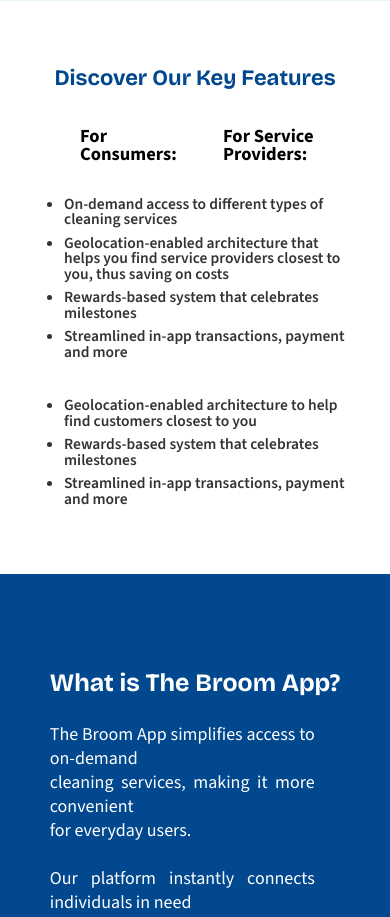
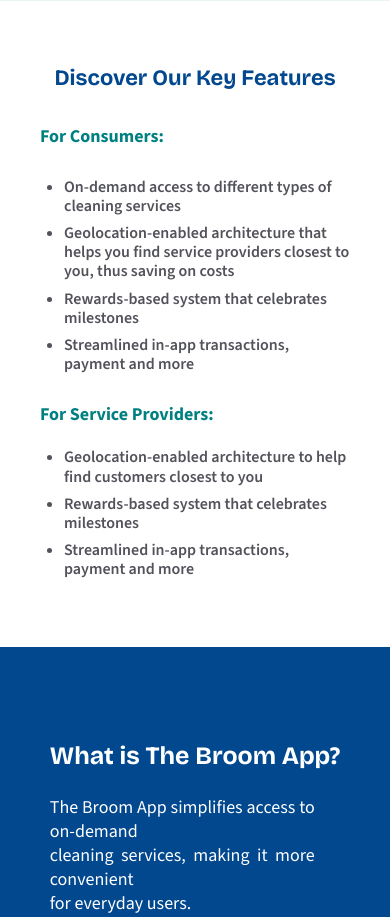
Before and after one commit to Uppist/broomapp, a React (Vite) app: page / in a window 390 px wide. Shown: the part 900-1817 px from the top of the page. Built offline with nearby package versions, Linux system fonts and the light colour scheme.

Commit message:
Added Features Mobile Responsiveness

```diff
--- a/src/components/Features.jsx
+++ b/src/components/Features.jsx
@@ -1,3 +1,5 @@
+import React from 'react';
+
 const Features = () => {
   const consumersFeatures = [
     'On-demand access to different types of cleaning services',
@@ -18,8 +20,8 @@
         <h2>Discover Our Key Features</h2>
         <div className="features-grid">
           <div className="headings-row">
-            <h3 className="consumers">For Consumers:</h3>
-            <h3>For Service Providers:</h3>
+            <h3>For Consumers:</h3>
+            <h3 className='service'>For Service Providers:</h3>
           </div>
           <div className="features-content">
             <div className="feature-column">
@@ -30,6 +32,7 @@
               </ul>
             </div>
             <div className="divider"></div>
+            <span className="service-mobile"> For Service Providers: </span>
             <div className="feature-column">
               <ul>
                 {providersFeatures.map((feature, index) => (
--- a/src/styles.css
+++ b/src/styles.css
@@ -367,6 +367,10 @@
   margin-bottom: 16px;
 }
 
+.service-mobile{
+  display: none;
+}
+
 .features-content {
   display: flex;
   justify-content: center;
@@ -420,22 +424,42 @@
   }
 
   .headings-row {
+    flex-direction: column;
     gap: 1rem;
   }
 
   .headings-row h3 {
-    font-size: 18.5px;
-    color: #000000;
+    font-size: 18px;
+    color: #008080;
+  }
+
+  .service {
+    display: none;
+  }
+
+  .service-mobile {
+    font-size: 18px;
+    color: #008080;
+    font-weight: 700;
+    line-height: 100%;
+    font-family: "Source Sans 3";
+    display: inline;
   }
 
   .features-content {
     flex-direction: column;
-    gap: 30px;
+    gap: 24px;
+  }
+
+  .feature-column ul {
+    padding-left: 24px;
   }
 
   .feature-column li {
-    font-size: 15.5px;
-    color: #333;
+    font-size: 16px;
+    line-height: 120%;
+    color: #52525B;
+    margin-bottom: 8px;
   }
 
   .divider {
```
